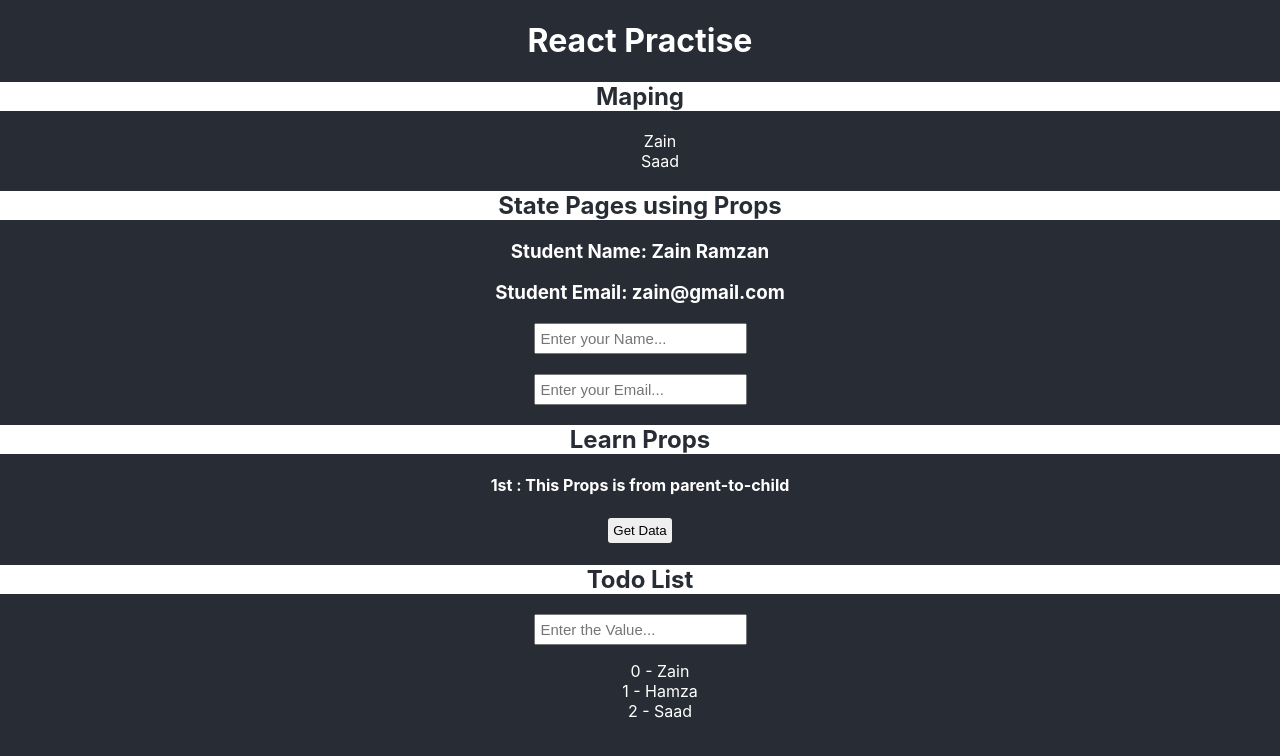
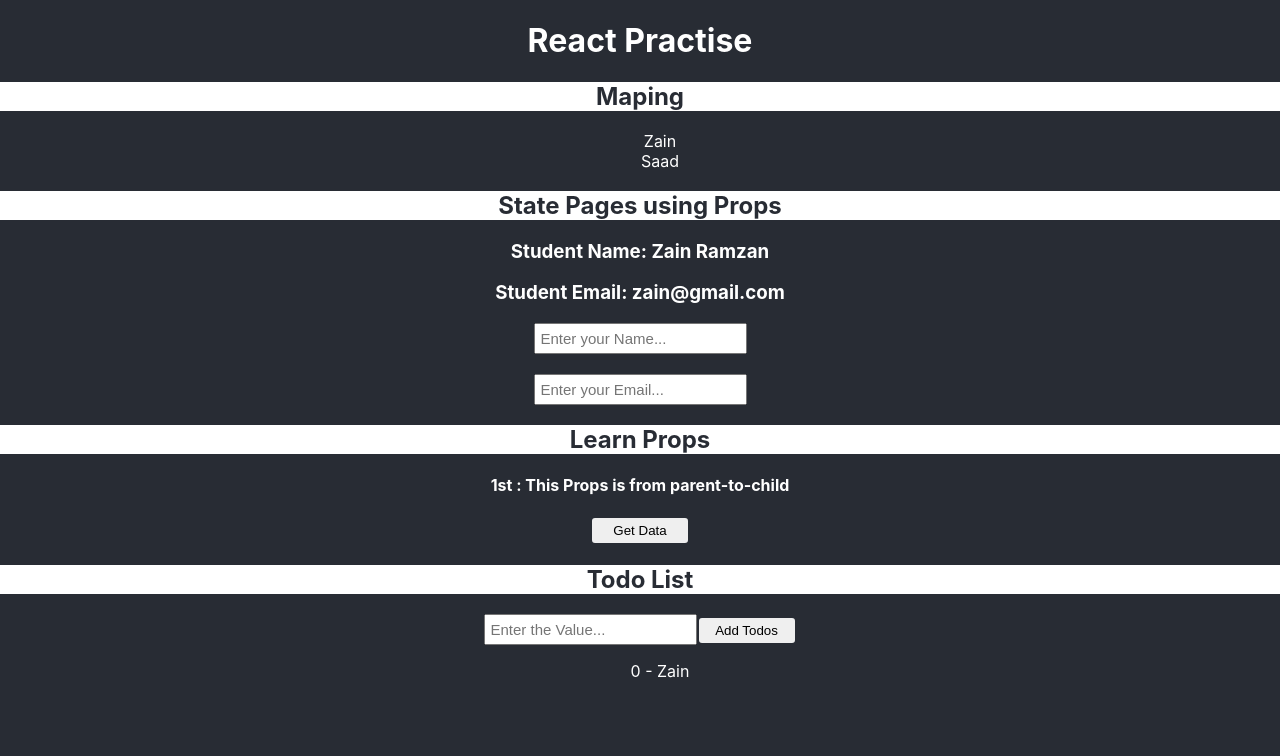
Before and after one commit to zain-ramzan/Web-Mobile-Hybrid-App-Development_Practise, a React (Create React App) app in the folder React/react-practise/: page / in a window 1280 px wide. Shown: the top 756 px of the page. Built offline with nearby package versions, Linux system fonts and the light colour scheme.

Commit message:
Learn Todos List

```diff
--- a/React/react-practise/src/App.css
+++ b/React/react-practise/src/App.css
@@ -15,10 +15,9 @@ button{
   padding: 5px;
   border-radius: 5px;
   border: 2px solid #282c34;
+  width: 100px;
 }
-button:hover{
-  width: 200px;
-}
+
 input{
   padding: 5px;
   font-size: 15px;
--- a/React/react-practise/src/components/todos.jsx
+++ b/React/react-practise/src/components/todos.jsx
@@ -4,17 +4,34 @@ class Todos extends React.Component {
     constructor() {
         super()
         this.state = {
-            todos: ["Zain", "Hamza", "Saad"]
+            todos: ["Zain"],
+            value: ''
         }
+    }
+    get_todos = () => {
+        this.setState({
+            todos: [...this.state.todos, this.state.value],
+            value: ""
+        })
     }
 
     render() {
+        let { todos, value } = this.state;
         return (
             <div>
                 <h2>Todo List</h2>
-                <input type="text" placeholder="Enter the Value..." onChange={(e)=>console.log(e.target.value)} />
+                <input
+                    type="text"
+                    placeholder="Enter the Value..."
+                    onChange={(e) => this.setState({ value: e.target.value })}
+                    value={value}
+                    />
+
+
+                <button
+                onClick={this.get_todos}>Add Todos</button>
                 <ul>
-                    {this.state.todos.map((v, i) => {
+                    {todos.map((v, i) => {
                         return <li>{i} - {v}</li>
                     }
                     )}
```
